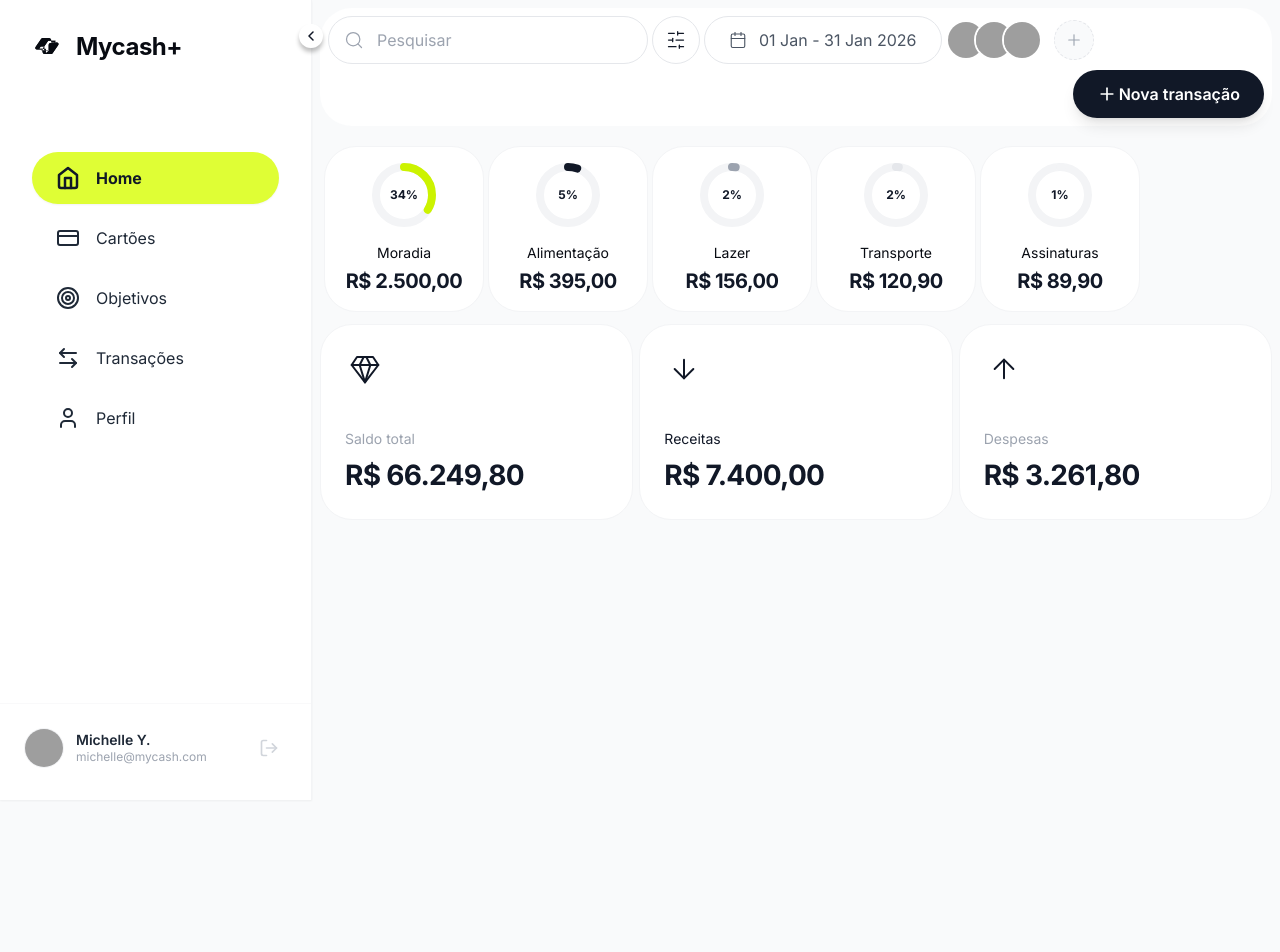
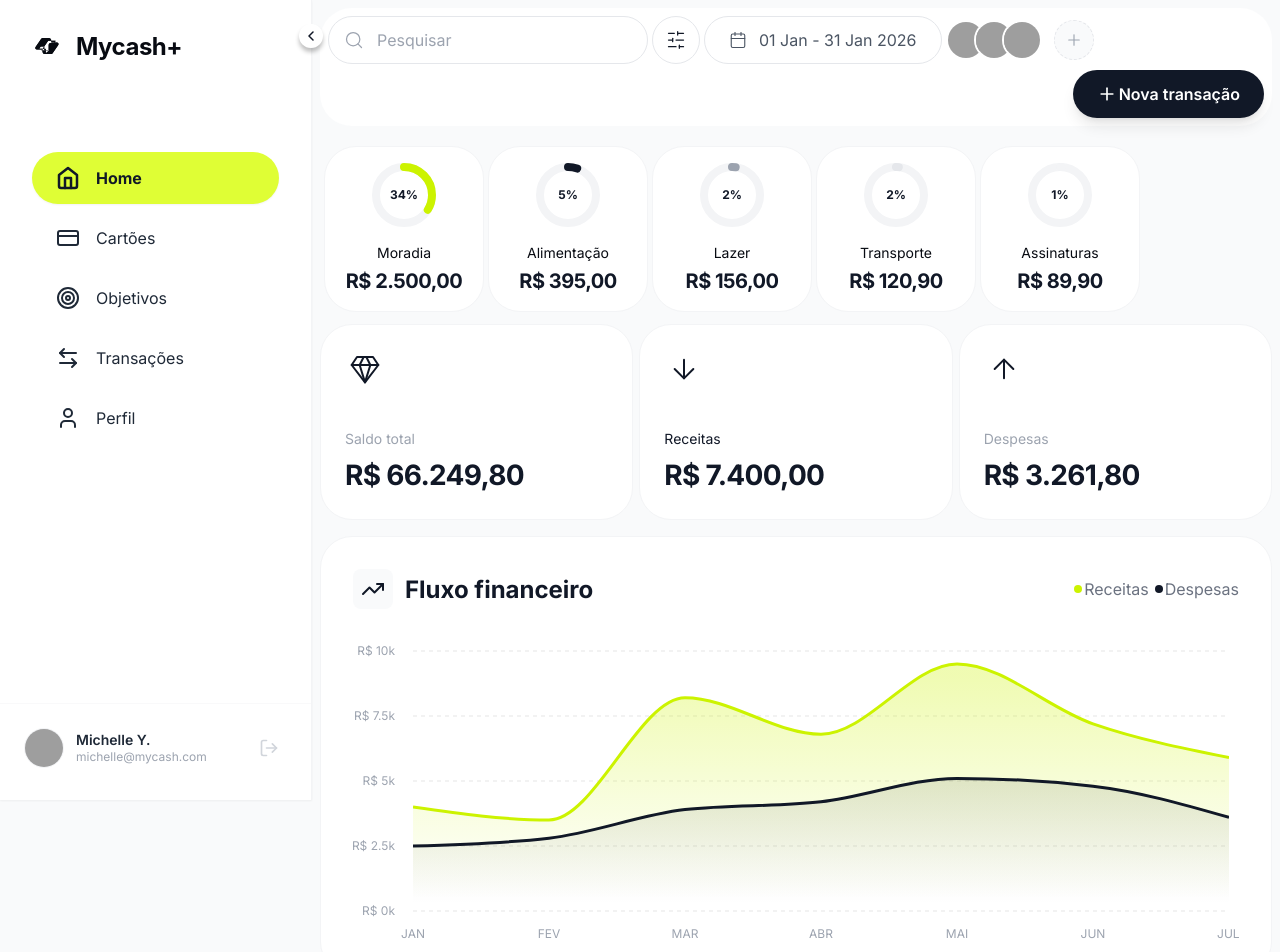
Before and after one commit to miayuyoo/dashboard-mycash, a React (Vite) app: page / in a window 1280 px wide. Shown: the top 952 px of the page. Before the commit the page ends 800 px from the top, so only its background shows below. Built offline with nearby package versions, Linux system fonts and the light colour scheme; grey boxes are pictures that could not be loaded.

Commit message:
feat(charts): Implement Financial Flow Chart
- Added FinancialFlowChart component using Recharts AreaChart.
- Configured gradient fills and custom tooltips for Income vs Expenses.
- Added chart to Dashboard layout below SummaryCards.
- Fixed App.tsx component structure and imports.

```diff
--- a/package.json
+++ b/package.json
@@ -22,7 +22,7 @@
     "react": "^18.2.0",
     "react-dom": "^18.2.0",
     "react-router-dom": "^6.22.0",
-    "recharts": "^2.12.0",
+    "recharts": "^2.15.4",
     "tailwind-merge": "^2.2.1"
   },
   "devDependencies": {
--- a/src/App.tsx
+++ b/src/App.tsx
@@ -5,14 +5,17 @@ import { MainLayout } from './components/layout/MainLayout';
 import { SummaryCards } from './components/dashboard/SummaryCards';
 import { DashboardHeader } from './components/dashboard/DashboardHeader';
 import { ExpensesByCategoryCarousel } from './components/dashboard/category/ExpensesCarousel';
+import { FinancialFlowChart } from './components/dashboard/charts/FinancialFlowChart';
 
 const Dashboard = () => (
     <div className="flex flex-col gap-8">
         <DashboardHeader />
         <ExpensesByCategoryCarousel />
         <SummaryCards />
+        <FinancialFlowChart />
     </div>
 );
+
 const Goals = () => <h1 className="text-heading-lg font-bold">Objetivos</h1>;
 const Cards = () => <h1 className="text-heading-lg font-bold">Cartões</h1>;
 const Transactions = () => <h1 className="text-heading-lg font-bold">Transações</h1>;
--- /dev/null
+++ b/src/components/dashboard/charts/FinancialFlowChart.tsx
@@ -0,0 +1,136 @@
+import { AreaChart, Area, XAxis, YAxis, CartesianGrid, Tooltip, ResponsiveContainer } from 'recharts';
+import { TrendingUp } from 'lucide-react';
+import { formatCurrency } from '../../../utils/format';
+
+const MOCK_DATA = [
+    { month: 'JAN', income: 4000, expense: 2500 },
+    { month: 'FEV', income: 3500, expense: 2800 },
+    { month: 'MAR', income: 8200, expense: 3900 },
+    { month: 'ABR', income: 6800, expense: 4200 },
+    { month: 'MAI', income: 9500, expense: 5100 },
+    { month: 'JUN', income: 7200, expense: 4800 },
+    { month: 'JUL', income: 5900, expense: 3600 },
+];
+
+const CustomTooltip = ({ active, payload, label }: any) => {
+    if (active && payload && payload.length) {
+        return (
+            <div className="bg-white p-16 rounded-16 shadow-xl border border-neutral-100 min-w-[200px]">
+                <p className="text-body-sm font-bold text-neutral-1000 mb-8 capitalize">{label}</p>
+                <div className="flex flex-col gap-4">
+                    <div className="flex items-center justify-between gap-8">
+                        <span className="text-body-xs font-medium text-neutral-500">Receitas</span>
+                        <span className="text-body-sm font-bold text-[#15803d]">
+                            {formatCurrency(payload[0].value)}
+                        </span>
+                    </div>
+                    <div className="flex items-center justify-between gap-8">
+                        <span className="text-body-xs font-medium text-neutral-500">Despesas</span>
+                        <span className="text-body-sm font-bold text-neutral-1000">
+                            {formatCurrency(payload[1].value)}
+                        </span>
+                    </div>
+                </div>
+            </div>
+        );
+    }
+    return null;
+};
+
+export function FinancialFlowChart() {
+    return (
+        <div className="w-full bg-white p-24 md:p-32 rounded-32 border border-neutral-200">
+            {/* Header */}
+            <div className="flex flex-col md:flex-row items-start md:items-center justify-between mb-32 gap-4">
+                <div className="flex items-center gap-3">
+                    <div className="p-8 bg-neutral-100 rounded-lg">
+                        <TrendingUp size={24} className="text-neutral-1000" />
+                    </div>
+                    <h3 className="text-heading-sm font-bold text-neutral-1000">Fluxo financeiro</h3>
+                </div>
+
+                <div className="flex items-center gap-6">
+                    <div className="flex items-center gap-2">
+                        <div className="w-8 h-8 rounded-full bg-[#CCF300]" />
+                        <span className="text-body-sm font-medium text-neutral-600">Receitas</span>
+                    </div>
+                    <div className="flex items-center gap-2">
+                        <div className="w-8 h-8 rounded-full bg-neutral-1000" />
+                        <span className="text-body-sm font-medium text-neutral-600">Despesas</span>
+                    </div>
+                </div>
+            </div>
+
+            {/* Chart */}
+            <div className="w-full h-[300px]">
+                <ResponsiveContainer width="100%" height="100%">
+                    <AreaChart
+                        data={MOCK_DATA}
+                        margin={{ top: 10, right: 10, left: 0, bottom: 0 }}
+                    >
+                        <defs>
+                            <linearGradient id="colorIncome" x1="0" y1="0" x2="0" y2="1">
+                                <stop offset="5%" stopColor="#CCF300" stopOpacity={0.3} />
+                                <stop offset="95%" stopColor="#CCF300" stopOpacity={0} />
+                            </linearGradient>
+                            <linearGradient id="colorExpense" x1="0" y1="0" x2="0" y2="1">
+                                <stop offset="5%" stopColor="#111827" stopOpacity={0.1} />
+                                <stop offset="95%" stopColor="#111827" stopOpacity={0} />
+                            </linearGradient>
+                        </defs>
+
+                        <CartesianGrid
+                            vertical={false}
+                            stroke="#E5E5E5"
+                            strokeDasharray="4 4"
+                        />
+
+                        <XAxis
+                            dataKey="month"
+                            axisLine={false}
+                            tickLine={false}
+                            tick={{ fill: '#9CA3AF', fontSize: 12 }}
+                            dy={10}
+                        />
+
+                        <YAxis
+                            axisLine={false}
+                            tickLine={false}
+                            tick={{ fill: '#9CA3AF', fontSize: 12 }}
+                            tickFormatter={(value) => `R$ ${value / 1000}k`}
+                            dx={-10}
+                        />
+
+                        <Tooltip
+                            content={<CustomTooltip />}
+                            cursor={{ stroke: '#E5E5E5', strokeWidth: 1 }}
+                        />
+
+                        {/* Income Area - Rendered LAST to be ON TOP? No, usually overlapping.
+                            Transparency allows intersection.
+                            User said: "A opacidade menor garante que ambas áreas sejam visíveis".
+                            Order matters for tooltip usually, but visual mix works.
+                        */}
+                        <Area
+                            type="monotone"
+                            dataKey="income"
+                            stroke="#CCF300"
+                            strokeWidth={3}
+                            fillOpacity={1}
+                            fill="url(#colorIncome)"
+                        />
+
+                        <Area
+                            type="monotone"
+                            dataKey="expense"
+                            stroke="#111827"
+                            strokeWidth={3}
+                            fillOpacity={1}
+                            fill="url(#colorExpense)"
+                        />
+                    </AreaChart>
+                </ResponsiveContainer>
+            </div>
+        </div>
+    );
+}
```
Also changed, not shown: 1 other file (tests, documents, lock files or other folders).
